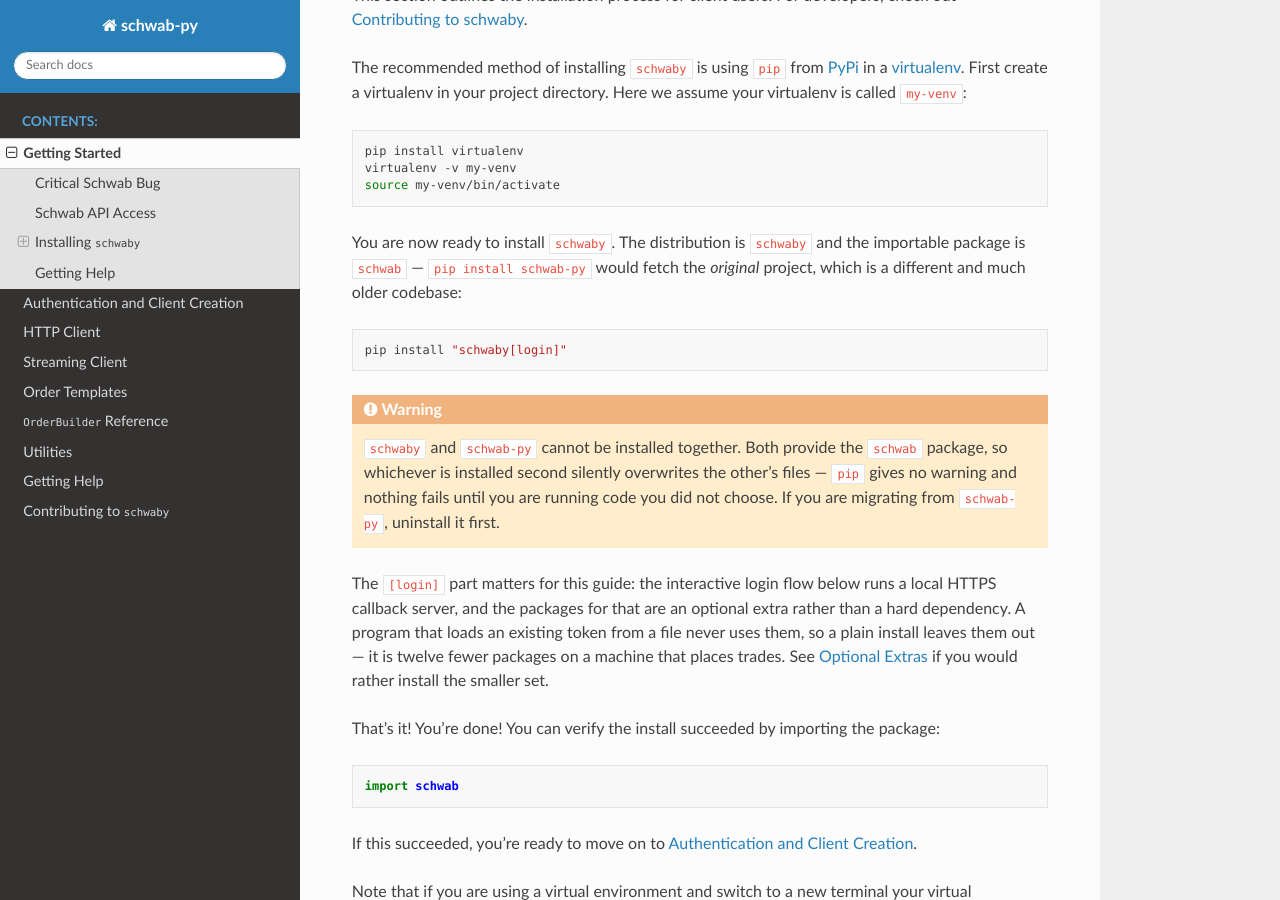
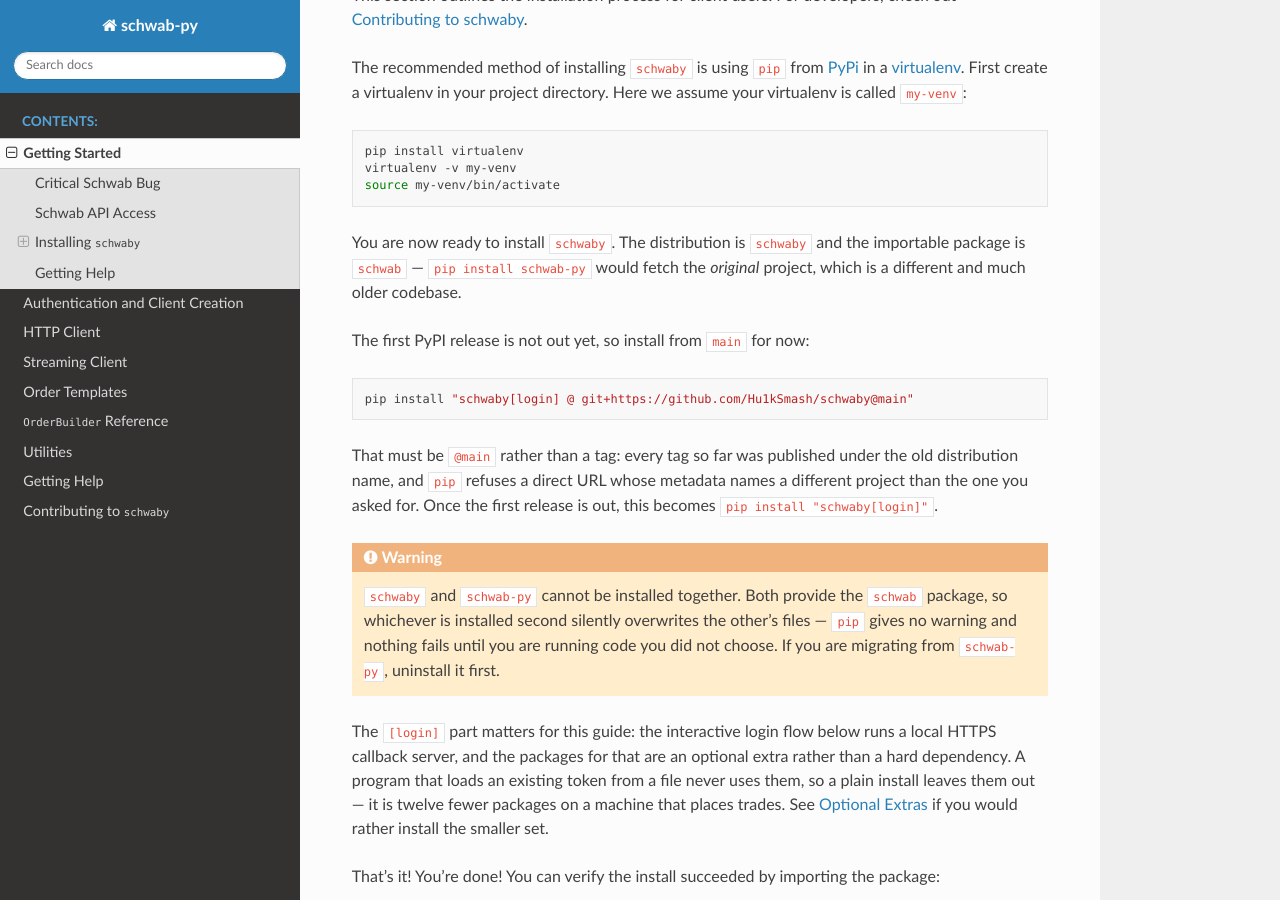
Before and after one commit to Hu1kSmash/schwab-py, a Sphinx documentation site: the page built from docs/getting-started.rst, in a window 1280 px wide and 900 px high, scrolled down 5239 px. Built offline with Sphinx 7.4.7 and the Read the Docs theme 3.1.0, drawn with Linux system fonts in a browser that asks for light colours.

Commit message:
Make the install instructions true before the first release
The README told people to run 'pip install schwaby', which does not exist yet,
and then to install from tag v2.5.1, which does not work either: every tag so
far was published under the old distribution name, so pip refuses a direct URL
whose metadata names a different project than the one requested. Measured
rather than assumed -- the command errored with 'Could not find a version that
satisfies the requirement schwaby'.

It now says @main, which does work, says why it cannot be a tag, and says what
the command becomes once the release is out.

```diff
--- a/docs/getting-started.rst
+++ b/docs/getting-started.rst
@@ -167,11 +167,18 @@
 
 You are now ready to install ``schwaby``. The distribution is ``schwaby`` and
 the importable package is ``schwab`` --- ``pip install schwab-py`` would fetch
-the *original* project, which is a different and much older codebase:
+the *original* project, which is a different and much older codebase.
+
+The first PyPI release is not out yet, so install from ``main`` for now:
 
 .. code-block:: shell
 
-  pip install "schwaby[login]"
+  pip install "schwaby[login] @ git+https://github.com/Hu1kSmash/schwaby@main"
+
+That must be ``@main`` rather than a tag: every tag so far was published under
+the old distribution name, and ``pip`` refuses a direct URL whose metadata names
+a different project than the one you asked for. Once the first release is out,
+this becomes ``pip install "schwaby[login]"``.
 
 .. warning::
 
```
Also changed, not shown: README.rst (+15 -2 lines).
